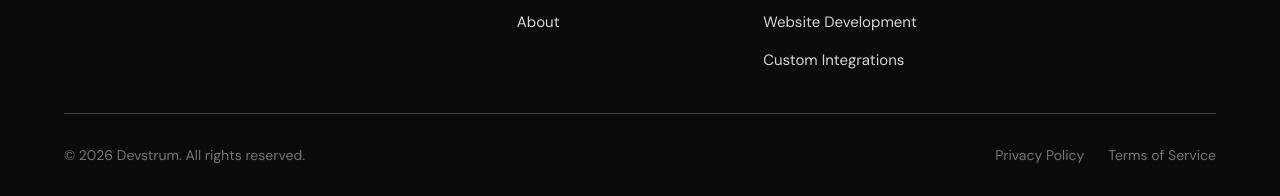
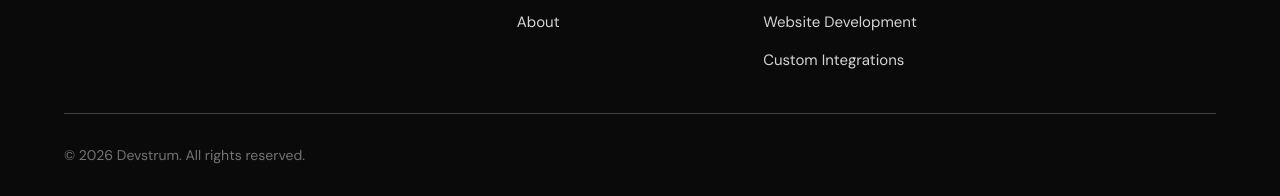
Before and after one commit to sumanthm18/devstrum-website, a plain HTML site: page index.html in a window 1280 px wide. Shown: the part 5337-5533 px from the top of the page. Drawn offline with Linux system fonts and the light colour scheme.

Commit message:
Update index.html
removed TnC

```diff
--- a/index.html
+++ b/index.html
@@ -1965,8 +1965,7 @@
             <div class="footer-bottom">
                 <p>© 2026 Devstrum. All rights reserved.</p>
                 <div class="footer-bottom-links">
-                    <a href="#">Privacy Policy</a>
-                    <a href="#">Terms of Service</a>
+
                 </div>
             </div>
         </div>
```
